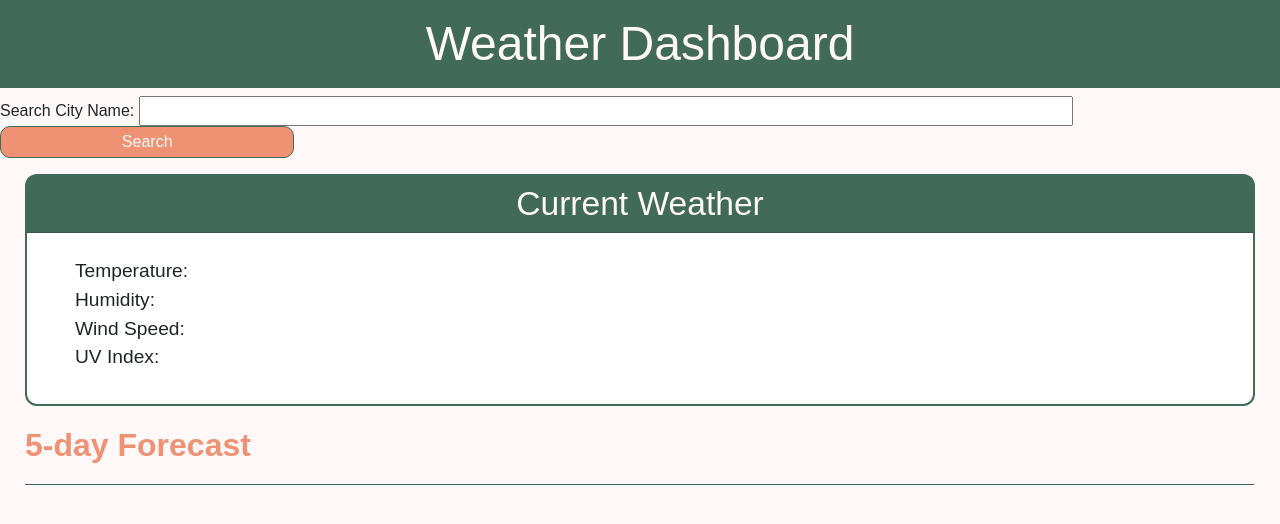
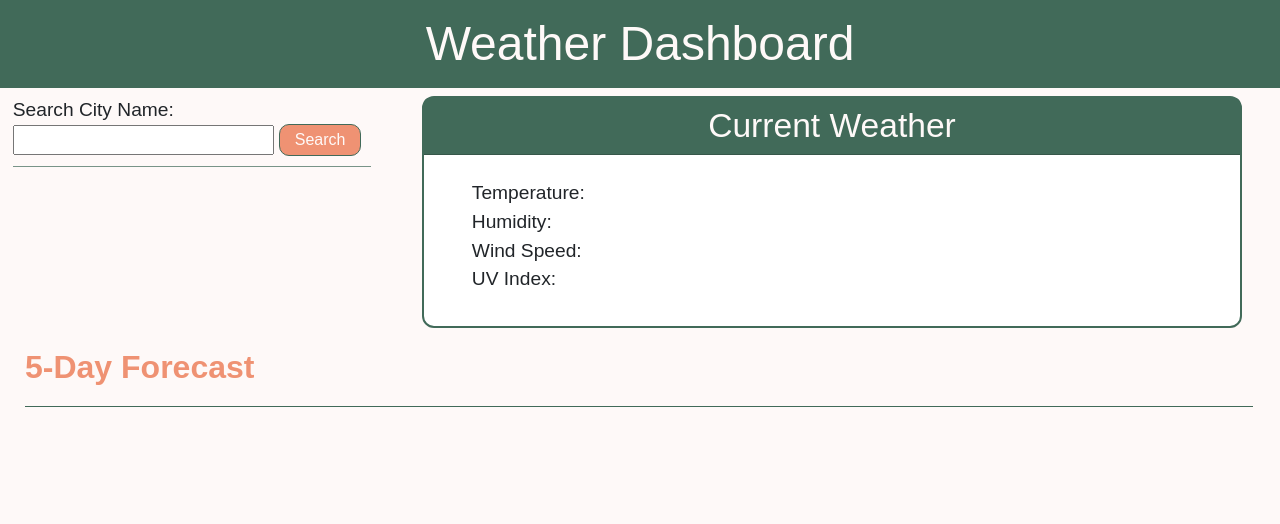
Before and after one commit to alverson98/weather-forecast-data, a plain HTML site: page index.html in a window 1280 px wide. Drawn offline with nearby package versions, Linux system fonts and the light colour scheme.

Commit message:
added divs & classes/id's for styling purposes

```diff
--- a/index.html
+++ b/index.html
@@ -25,18 +25,22 @@
       <h1>Weather Dashboard</h1>
     </header>
 
+    <div class="content">
       <!-- Search section -->
-    <section>
+      <section class="search-section">
         <!-- City search -->
         <label for="city-input">Search City Name:</label>
         <input type="text" id="city-input" />
         <button id="submit-btn">Search</button>
 
         <!-- Search history here -->
+        <div class="search-history-section">
           <ul id="search-history"></ul>
+        </div>
       </section>
+
       <!-- Weather content -->
-    <main>
+      <div class="current">
         <div class="card current-section">
           <!-- Heading for current weather -->
           <h2 class="card-header">Current Weather</h2>
@@ -45,25 +49,28 @@
             <h3 class="card-title" id="current-city-date"></h3>
             <ul>
               <li class="card-text" id="current-icon"></li>
-            <li class="card-text"><span id="current-description"></span></li>
               <li class="card-text">
-              Temperature:  <span id="current-temp"></span>
+                <span id="current-description"></span>
               </li>
               <li class="card-text">
-              Humidity:  <span id="current-humidity"></span>
+                Temperature: <span id="current-temp"></span>
               </li>
               <li class="card-text">
-              Wind Speed:  <span id="current-wind-speed"></span>
+                Humidity: <span id="current-humidity"></span>
               </li>
-            <li class="card-text">UV Index:  <span id="current-uv"></span></li>
+              <li class="card-text">
+                Wind Speed: <span id="current-wind-speed"></span>
+              </li>
+              <li class="card-text">UV Index: <span id="current-uv"></span></li>
             </ul>
           </div>
         </div>
-
+      </div>
+    </div>
     <!-- Forecast -->
-
+    <div class="row">
       <div class="forecast-section">
-        <h2>5-day Forecast</h2>
+        <h2>5-Day Forecast</h2>
         <div id="forecast-div" class="row">
           <!-- appended div for each day -->
           <!-- - the date
@@ -73,7 +80,8 @@
                  - the humidity -->
         </div>
       </div>
-    </main>
+    </div>
+
     <!-- JS links -->
     <script
       src="https://cdnjs.cloudflare.com/ajax/libs/jquery/3.6.0/jquery.min.js"
```
Lines whose indentation alone changed are shown as unchanged.
